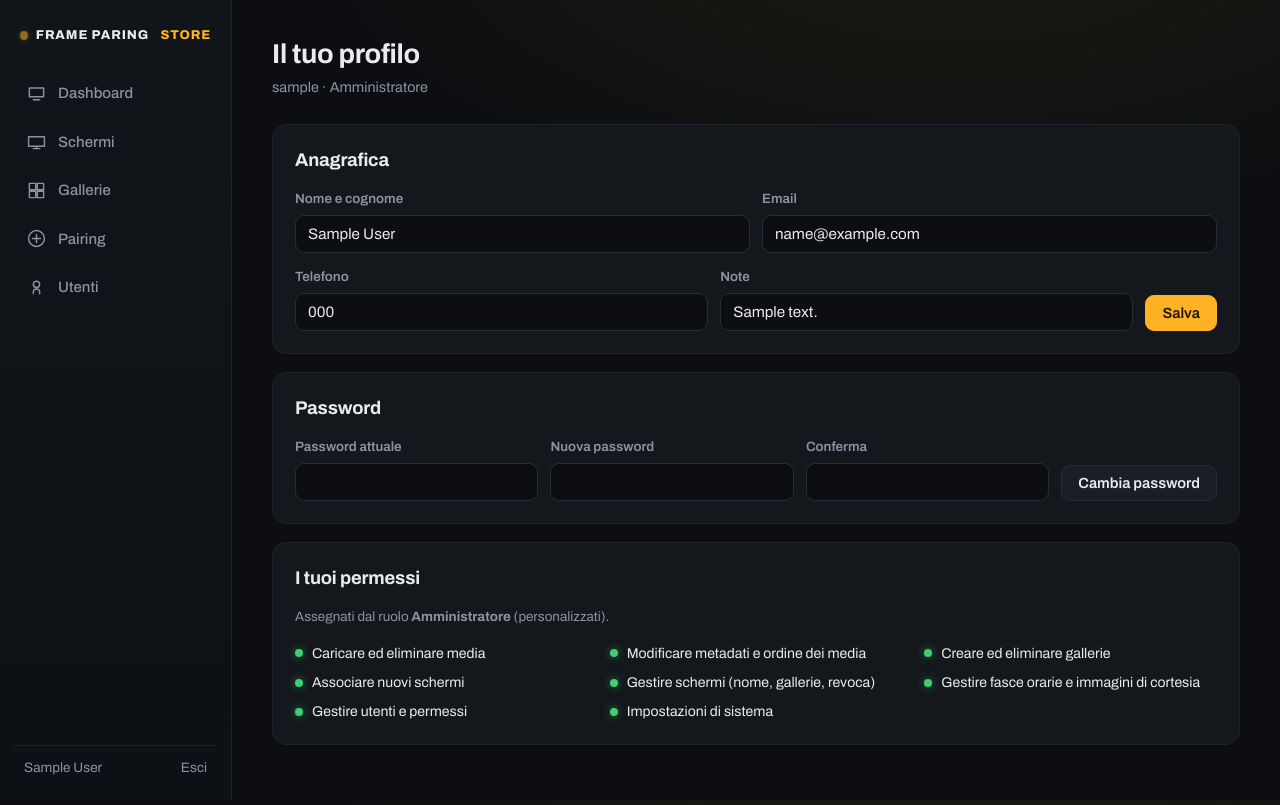
After one commit to davidebr90/frame-paring-store, a PHP site: page /cms/profile.php in a window 1280 px wide. The commit adds this page. Run offline with PHP 8.4, Linux system fonts and the light colour scheme; the visitor is signed in with stand-in values (Sample User, id 1); tables that the repository leaves empty hold one stand-in row (values such as "Sample post"); some web fonts are replaced.

Commit message:
Utenti, ruoli e capabilities: anagrafica, profilo personale, permessi granulari applicati a pagine, azioni e API

```diff
--- a/server/cms/_cms.php
+++ b/server/cms/_cms.php
@@ -5,6 +5,7 @@ declare(strict_types=1);
 // autenticazione (salvo pagine che dichiarano CMS_PUBLIC) e layout.
 require dirname(__DIR__) . '/core/bootstrap.php';
 require dirname(__DIR__) . '/core/auth_cms.php';
+require dirname(__DIR__) . '/core/caps.php';
 
 // Nessuno stack trace verso il browser: un errore PDO mostrerebbe host,
 // utente e password del database nella pagina
@@ -81,12 +82,14 @@ function human_bytes(int $bytes): string
 function cms_header(string $title, string $active = ''): void
 {
     $user = current_user();
-    $nav = [
-        'index'     => ['index.php', 'Dashboard', 'M3 5h18v11H3zM8 20h8'],
-        'screens'   => ['screens.php', 'Schermi', 'M2 6h20v12H2zM12 18v3M8 21h8'],
-        'galleries' => ['galleries.php', 'Gallerie', 'M3 3h8v8H3zM13 3h8v8h-8zM3 13h8v8H3zM13 13h8v8h-8z'],
-        'pair'      => ['pair.php', 'Pairing', 'M7 12h10M12 7v10M12 2a10 10 0 100 20 10 10 0 000-20z'],
-    ];
+    // Voce mostrata solo se l'utente ha la capability corrispondente
+    $nav = array_filter([
+        'index'     => ['index.php', 'Dashboard', 'M3 5h18v11H3zM8 20h8', null],
+        'screens'   => ['screens.php', 'Schermi', 'M2 6h20v12H2zM12 18v3M8 21h8', 'screen.manage'],
+        'galleries' => ['galleries.php', 'Gallerie', 'M3 3h8v8H3zM13 3h8v8h-8zM3 13h8v8H3zM13 13h8v8h-8z', null],
+        'pair'      => ['pair.php', 'Pairing', 'M7 12h10M12 7v10M12 2a10 10 0 100 20 10 10 0 000-20z', 'screen.pair'],
+        'users'     => ['users.php', 'Utenti', 'M16 20v-2a4 4 0 00-8 0v2M12 12a4 4 0 100-8 4 4 0 000 8z', 'users.manage'],
+    ], fn (array $item): bool => $item[3] === null || current_can($item[3]));
     ?><!doctype html>
 <html lang="it">
 <head>
@@ -104,7 +107,7 @@ function cms_header(string $title, string $active = ''): void
 <aside class="side">
   <a class="brand" href="index.php"><span class="brand-led"></span>FRAME&nbsp;PARING&nbsp;<b>STORE</b></a>
   <nav class="nav">
-    <?php foreach ($nav as $key => [$href, $label, $icon]): ?>
+    <?php foreach ($nav as $key => [$href, $label, $icon, $cap]): ?>
     <a href="<?= $href ?>" class="nav-link<?= $key === $active ? ' active' : '' ?>">
       <svg viewBox="0 0 24 24" fill="none" stroke="currentColor" stroke-width="1.8" stroke-linecap="round" stroke-linejoin="round"><path d="<?= $icon ?>"/></svg>
       <span><?= $label ?></span>
@@ -112,7 +115,7 @@ function cms_header(string $title, string $active = ''): void
     <?php endforeach; ?>
   </nav>
   <div class="side-foot">
-    <span class="side-user"><?= e($user['username'] ?? '') ?></span>
+    <a class="side-user" href="profile.php" title="Il tuo profilo"><?= e($user['full_name'] ?: ($user['username'] ?? '')) ?></a>
     <a class="side-logout" href="logout.php" title="Esci">Esci</a>
   </div>
 </aside>
--- a/server/cms/api.php
+++ b/server/cms/api.php
@@ -29,6 +29,7 @@ $pdo = db();
 switch ($action) {
 
     case 'upload':
+        require_cap('media.upload');
         $galleryId = (int) ($_POST['gallery_id'] ?? 0);
         $stmt = $pdo->prepare('SELECT id FROM galleries WHERE id = ?');
         $stmt->execute([$galleryId]);
@@ -41,6 +42,7 @@ switch ($action) {
     // Immagine di cortesia: upload nella galleria di servizio e attivazione
     // immediata sullo schermo indicato
     case 'idle_upload':
+        require_cap('schedule.manage');
         $screenId = (int) ($_POST['screen_id'] ?? 0);
         $stmt = $pdo->prepare('SELECT id FROM screens WHERE id = ?');
         $stmt->execute([$screenId]);
@@ -56,6 +58,7 @@ switch ($action) {
         ]);
 
     case 'media_update':
+        require_cap('media.edit');
         $id = (int) ($body['id'] ?? 0);
         $stmt = $pdo->prepare('SELECT gallery_id FROM media WHERE id = ?');
         $stmt->execute([$id]);
@@ -116,6 +119,7 @@ switch ($action) {
         json_out(['ok' => true]);
 
     case 'media_delete':
+        require_cap('media.upload');
         $id = (int) ($body['id'] ?? 0);
         $stmt = $pdo->prepare('SELECT gallery_id, filename FROM media WHERE id = ?');
         $stmt->execute([$id]);
@@ -133,6 +137,7 @@ switch ($action) {
         json_out(['ok' => true]);
 
     case 'media_reorder':
+        require_cap('media.edit');
         $galleryId = (int) ($body['gallery_id'] ?? 0);
         $ids = $body['ids'] ?? null;
         if (!is_array($ids) || !$ids) {
@@ -149,6 +154,7 @@ switch ($action) {
         json_out(['ok' => true]);
 
     case 'screen_galleries':
+        require_cap('screen.manage');
         $screenId = (int) ($body['screen_id'] ?? 0);
         $ids = $body['gallery_ids'] ?? null;
         $stmt = $pdo->prepare('SELECT id FROM screens WHERE id = ?');
--- a/server/cms/assets/css/app.css
+++ b/server/cms/assets/css/app.css
@@ -357,6 +357,41 @@ tr:last-child td { border-bottom: 0; }
   background: #07080a;
 }
 
+/* ---------- Utenti e permessi ---------- */
+.user-card .user-head {
+  display: flex; justify-content: space-between; align-items: flex-start;
+  gap: 16px; flex-wrap: wrap; margin-bottom: 16px;
+}
+.user-card .user-head h2 { margin: 0 0 4px; display: flex; align-items: center; gap: 10px; flex-wrap: wrap; }
+.user-card .user-head .hint { margin-top: 2px; }
+.user-form { padding-top: 4px; }
+
+.caps-grid {
+  display: grid; gap: 8px 22px; margin-top: 14px;
+  grid-template-columns: repeat(auto-fill, minmax(260px, 1fr));
+}
+.caps-grid[hidden], [data-admin-note][hidden] { display: none; }
+
+.check-inline {
+  display: inline-flex; align-items: center; gap: 9px;
+  font-size: .88rem; font-weight: 500; color: var(--text);
+  margin: 0; cursor: pointer;
+}
+.check-inline input[type=checkbox] {
+  width: 16px; height: 16px; accent-color: var(--accent);
+  margin: 0; cursor: pointer;
+}
+
+.cap-list { list-style: none; margin: 0; padding: 0; display: grid; gap: 8px 22px;
+  grid-template-columns: repeat(auto-fill, minmax(260px, 1fr)); }
+.cap-list li { display: flex; align-items: center; gap: 9px; font-size: .88rem; }
+.cap-list li.off { color: var(--muted); }
+.cap-list .cap-dot { width: 8px; height: 8px; border-radius: 50%; background: var(--line); flex: none; }
+.cap-list li.on .cap-dot { background: var(--ok); box-shadow: 0 0 8px rgba(62, 207, 110, .55); }
+
+a.side-user { color: var(--muted); }
+a.side-user:hover { color: var(--accent); text-decoration: none; }
+
 /* ---------- Flash / toast ---------- */
 .flash {
   padding: 12px 18px; border-radius: var(--radius-sm);
--- a/server/cms/assets/js/app.js
+++ b/server/cms/assets/js/app.js
@@ -326,6 +326,18 @@
     });
   }
 
+  /* ---------- Utenti: le capabilities spariscono per il ruolo admin ---------- */
+  document.addEventListener('change', function (ev) {
+    var select = ev.target.closest('[data-role-select]');
+    if (!select) { return; }
+    var form = select.closest('form');
+    var caps = form.querySelector('[data-caps]');
+    var note = form.querySelector('[data-admin-note]');
+    var isAdmin = select.value === 'admin';
+    if (caps) { caps.hidden = isAdmin; }
+    if (note) { note.hidden = !isAdmin; }
+  });
+
   /* ---------- Campo PIN: solo cifre ---------- */
   var pin = document.querySelector('.pin-input');
   if (pin) {
--- a/server/cms/gallery.php
+++ b/server/cms/gallery.php
@@ -17,6 +17,7 @@ if ($gallery === false) {
 
 if ($_SERVER['REQUEST_METHOD'] === 'POST') {
     require_csrf();
+    require_cap('gallery.manage'); // rinomina e impostazioni di riproduzione
     $do = (string) ($_POST['do'] ?? '');
 
     if ($do === 'rename') {
--- a/server/cms/pair.php
+++ b/server/cms/pair.php
@@ -4,6 +4,7 @@ declare(strict_types=1);
 // Conferma del pairing: l'admin digita il PIN mostrato dalla TV,
 // oppure arriva qui dal QR con ?code= precompilato (metodo 'qr').
 require __DIR__ . '/_cms.php';
+require_cap('screen.pair');
 
 $prefill = preg_match('/^\d{6}$/', (string) ($_GET['code'] ?? '')) === 1
     ? (string) $_GET['code']
--- /dev/null
+++ b/server/cms/profile.php
@@ -0,0 +1,130 @@
+<?php
+declare(strict_types=1);
+
+// Profilo personale: anagrafica e cambio password. Nessuna capability
+// richiesta — ogni utente può gestire i propri dati (ma non il ruolo).
+require __DIR__ . '/_cms.php';
+
+$pdo = db();
+$me = current_user();
+
+if ($_SERVER['REQUEST_METHOD'] === 'POST') {
+    require_csrf();
+    $do = (string) ($_POST['do'] ?? '');
+
+    if ($do === 'profile') {
+        $fullName = trim((string) ($_POST['full_name'] ?? ''));
+        $email    = trim((string) ($_POST['email'] ?? ''));
+        $phone    = trim((string) ($_POST['phone'] ?? ''));
+        $note     = trim((string) ($_POST['note'] ?? ''));
+
+        if ($email !== '' && !filter_var($email, FILTER_VALIDATE_EMAIL)) {
+            flash_set('err', 'Indirizzo email non valido');
+        } elseif (mb_strlen($fullName) > 120 || mb_strlen($phone) > 40 || mb_strlen($note) > 255) {
+            flash_set('err', 'Uno dei campi supera la lunghezza consentita');
+        } else {
+            $pdo->prepare('UPDATE users SET full_name = ?, email = ?, phone = ?, note = ? WHERE id = ?')
+                ->execute([
+                    $fullName !== '' ? $fullName : null,
+                    $email !== '' ? $email : null,
+                    $phone !== '' ? $phone : null,
+                    $note !== '' ? $note : null,
+                    $me['id'],
+                ]);
+            flash_set('ok', 'Profilo aggiornato');
+        }
+    } elseif ($do === 'password') {
+        $current = (string) ($_POST['current_password'] ?? '');
+        $new     = (string) ($_POST['new_password'] ?? '');
+        $confirm = (string) ($_POST['confirm_password'] ?? '');
+
+        if (!password_verify($current, $me['password_hash'])) {
+            flash_set('err', 'Password attuale errata');
+        } elseif (strlen($new) < 10) {
+            flash_set('err', 'La nuova password deve avere almeno 10 caratteri');
+        } elseif ($new !== $confirm) {
+            flash_set('err', 'Le password non coincidono');
+        } else {
+            $pdo->prepare('UPDATE users SET password_hash = ? WHERE id = ?')
+                ->execute([password_hash($new, PASSWORD_DEFAULT), $me['id']]);
+            flash_set('ok', 'Password aggiornata');
+        }
+    }
+    redirect('profile.php');
+}
+
+$caps = user_capabilities($me);
+
+cms_header('Profilo', '');
+?>
+<div class="main-head">
+  <div>
+    <h1>Il tuo profilo</h1>
+    <div class="sub"><?= e($me['username']) ?> · <?= e(ROLE_LABELS[$me['role']] ?? $me['role']) ?></div>
+  </div>
+</div>
+
+<div class="card">
+  <h2>Anagrafica</h2>
+  <form method="post">
+    <?= csrf_field() ?>
+    <input type="hidden" name="do" value="profile">
+    <div class="form-row">
+      <div class="field">
+        <label for="full_name">Nome e cognome</label>
+        <input type="text" id="full_name" name="full_name" maxlength="120" value="<?= e($me['full_name']) ?>">
+      </div>
+      <div class="field">
+        <label for="email">Email</label>
+        <input type="text" id="email" name="email" maxlength="190" value="<?= e($me['email']) ?>">
+      </div>
+    </div>
+    <div class="form-row" style="margin-top:14px">
+      <div class="field">
+        <label for="phone">Telefono</label>
+        <input type="text" id="phone" name="phone" maxlength="40" value="<?= e($me['phone']) ?>">
+      </div>
+      <div class="field">
+        <label for="note">Note</label>
+        <input type="text" id="note" name="note" maxlength="255" value="<?= e($me['note']) ?>">
+      </div>
+      <button class="btn btn-primary" type="submit">Salva</button>
+    </div>
+  </form>
+</div>
+
+<div class="card">
+  <h2>Password</h2>
+  <form method="post" autocomplete="off">
+    <?= csrf_field() ?>
+    <input type="hidden" name="do" value="password">
+    <div class="form-row">
+      <div class="field">
+        <label for="current_password">Password attuale</label>
+        <input type="password" id="current_password" name="current_password" required>
+      </div>
+      <div class="field">
+        <label for="new_password">Nuova password</label>
+        <input type="password" id="new_password" name="new_password" minlength="10" required>
+      </div>
+      <div class="field">
+        <label for="confirm_password">Conferma</label>
+        <input type="password" id="confirm_password" name="confirm_password" minlength="10" required>
+      </div>
+      <button class="btn" type="submit">Cambia password</button>
+    </div>
+  </form>
+</div>
+
+<div class="card">
+  <h2>I tuoi permessi</h2>
+  <p class="hint">Assegnati dal ruolo <strong><?= e(ROLE_LABELS[$me['role']] ?? $me['role']) ?></strong><?= $me['capabilities_json'] !== null ? ' (personalizzati)' : '' ?>.</p>
+  <ul class="cap-list">
+    <?php foreach (CAPABILITIES as $key => $label): ?>
+    <li class="<?= in_array($key, $caps, true) ? 'on' : 'off' ?>">
+      <span class="cap-dot"></span><?= e($label) ?>
+    </li>
+    <?php endforeach; ?>
+  </ul>
+</div>
+<?php cms_footer();
--- a/server/cms/screen.php
+++ b/server/cms/screen.php
@@ -4,6 +4,7 @@ declare(strict_types=1);
 // Dettaglio schermo: rinomina, gallerie assegnate (drag & drop),
 // URL di configurazione manuale, revoca ed eliminazione.
 require __DIR__ . '/_cms.php';
+require_cap('screen.manage');
 
 $pdo = db();
 $id = (int) ($_GET['id'] ?? 0);
--- a/server/cms/screens.php
+++ b/server/cms/screens.php
@@ -4,6 +4,7 @@ declare(strict_types=1);
 // Elenco schermi + creazione "manuale": lo schermo nasce qui nel CMS
 // con una URL di configurazione (claim_token) da inserire nell'app.
 require __DIR__ . '/_cms.php';
+require_cap('screen.manage');
 
 if ($_SERVER['REQUEST_METHOD'] === 'POST') {
     require_csrf();
--- a/server/cms/setup.php
+++ b/server/cms/setup.php
@@ -24,7 +24,8 @@ if ($_SERVER['REQUEST_METHOD'] === 'POST') {
     } elseif ($password !== $confirm) {
         $error = 'Le password non coincidono';
     } else {
-        db()->prepare('INSERT INTO users (username, password_hash) VALUES (?, ?)')
+        // Il primo utente è sempre amministratore
+        db()->prepare("INSERT INTO users (username, password_hash, role) VALUES (?, ?, 'admin')")
             ->execute([$username, password_hash($password, PASSWORD_DEFAULT)]);
         attempt_login($username, $password);
         flash_set('ok', 'Benvenuto! Amministratore creato.');
--- a/server/core/auth_cms.php
+++ b/server/core/auth_cms.php
@@ -31,7 +31,9 @@ function current_user(): ?array
     if ($user === false) {
         $user = null;
         if (isset($_SESSION['user_id'])) {
-            $stmt = db()->prepare('SELECT id, username FROM users WHERE id = ?');
+            // is_active: un utente disattivato perde l'accesso all'istante,
+            // anche se ha una sessione aperta
+            $stmt = db()->prepare('SELECT * FROM users WHERE id = ? AND is_active = 1');
             $stmt->execute([$_SESSION['user_id']]);
             $user = $stmt->fetch() ?: null;
         }
@@ -41,7 +43,7 @@ function current_user(): ?array
 
 function attempt_login(string $username, string $password): bool
 {
-    $stmt = db()->prepare('SELECT id, password_hash FROM users WHERE username = ?');
+    $stmt = db()->prepare('SELECT id, password_hash FROM users WHERE username = ? AND is_active = 1');
     $stmt->execute([$username]);
     $row = $stmt->fetch();
 
--- /dev/null
+++ b/server/core/caps.php
@@ -0,0 +1,74 @@
+<?php
+declare(strict_types=1);
+
+// Ruoli e capabilities del CMS.
+// Un utente 'admin' ha SEMPRE tutti i permessi (non è personalizzabile:
+// evita di restare chiusi fuori dal proprio pannello). Gli altri ruoli
+// partono dal set predefinito, sovrascrivibile per singolo utente.
+
+const CAPABILITIES = [
+    'media.upload'    => 'Caricare ed eliminare media',
+    'media.edit'      => 'Modificare metadati e ordine dei media',
+    'gallery.manage'  => 'Creare ed eliminare gallerie',
+    'screen.pair'     => 'Associare nuovi schermi',
+    'screen.manage'   => 'Gestire schermi (nome, gallerie, revoca)',
+    'schedule.manage' => 'Gestire fasce orarie e immagini di cortesia',
+    'users.manage'    => 'Gestire utenti e permessi',
+    'settings.manage' => 'Impostazioni di sistema',
+];
+
+const ROLE_LABELS = [
+    'admin'    => 'Amministratore',
+    'editor'   => 'Editor',
+    'operator' => 'Operatore',
+];
+
+const ROLE_CAPABILITIES = [
+    // admin: tutte (gestito in user_capabilities, non elencato qui)
+    'admin' => null,
+    'editor' => [
+        'media.upload', 'media.edit', 'gallery.manage',
+        'screen.manage', 'schedule.manage',
+    ],
+    'operator' => [
+        'media.upload', 'media.edit',
+    ],
+];
+
+// Capabilities effettive di un utente: override personale se presente,
+// altrimenti il set del ruolo. L'admin le ha tutte, punto.
+function user_capabilities(array $user): array
+{
+    if (($user['role'] ?? '') === 'admin') {
+        return array_keys(CAPABILITIES);
+    }
+
+    if (!empty($user['capabilities_json'])) {
+        $decoded = json_decode((string) $user['capabilities_json'], true);
+        if (is_array($decoded)) {
+            return array_values(array_intersect($decoded, array_keys(CAPABILITIES)));
+        }
+    }
+
+    return ROLE_CAPABILITIES[$user['role'] ?? 'operator'] ?? [];
+}
+
+function current_can(string $capability): bool
+{
+    $user = current_user();
+    return $user !== null && in_array($capability, user_capabilities($user), true);
+}
+
+// Guardia per le pagine: blocca chi non ha il permesso.
+// Le richieste AJAX ricevono JSON, le pagine un messaggio leggibile.
+function require_cap(string $capability): void
+{
+    if (current_can($capability)) {
+        return;
+    }
+    if (str_ends_with($_SERVER['SCRIPT_NAME'] ?? '', 'api.php')) {
+        json_error('Permesso negato per questa operazione', 403);
+    }
+    flash_set('err', 'Non hai i permessi per questa operazione');
+    redirect('index.php');
+}
```
Also changed, not shown: database/schema.sql (+10 -0 lines), server/cms/galleries.php (+7 -0 lines), server/cms/index.php (+9 -3 lines), server/cms/users.php (added, +242 -0 lines).
